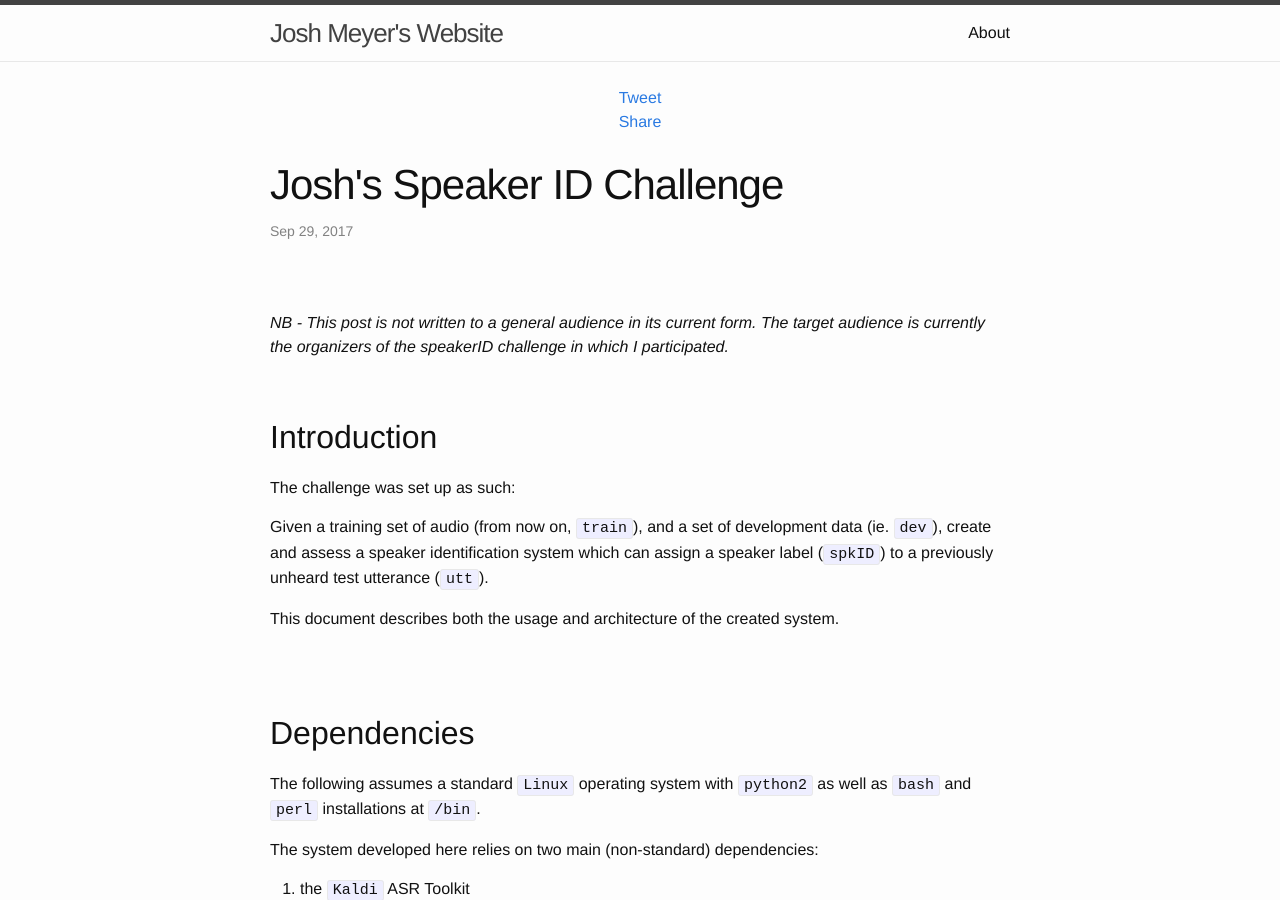
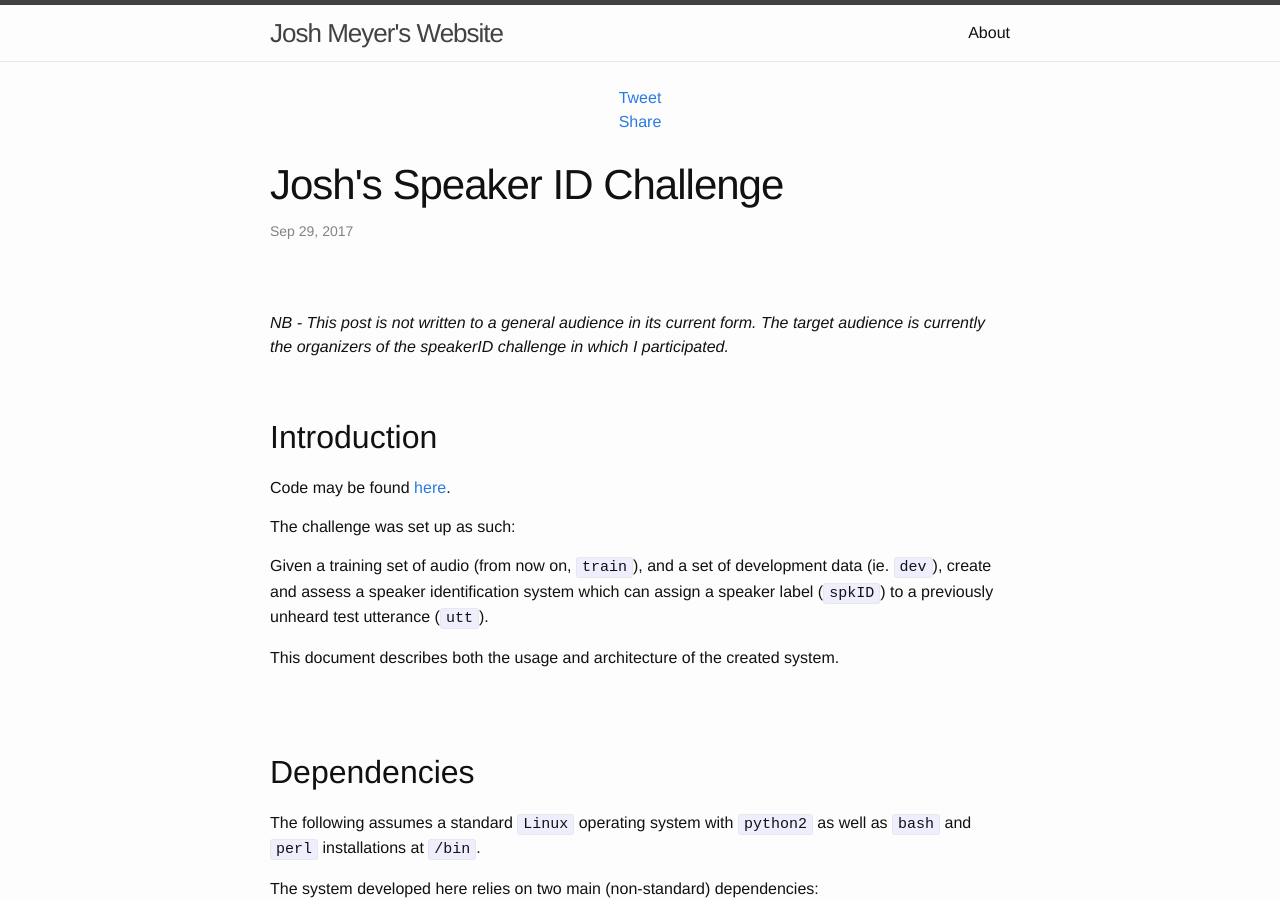
Before and after one commit to JRMeyer/jrmeyer.github.io, a Jekyll site: the page built from _posts/2017-09-29-challenge.markdown, in a window 1280 px wide and 900 px high. Built offline with Jekyll 4.4.1, drawn with Linux system fonts in a browser that asks for light colours; comment, search, counter and statistics services are not loaded.

Commit message:
added link to code

```diff
--- a/_posts/2017-09-29-challenge.markdown
+++ b/_posts/2017-09-29-challenge.markdown
@@ -15,6 +15,8 @@ comments: True
 
 
 ## Introduction
+
+Code may be found [here][code].
 
 The challenge was set up as such:
 
@@ -326,3 +328,4 @@ Enjoy your new speaker identification system:)
 
 
 [kaldi-install]: http://jrmeyer.github.io/kaldi/2016/01/26/Installing-Kaldi.html
+[code]: https://github.com/JRMeyer/speakerID_challenge
```
